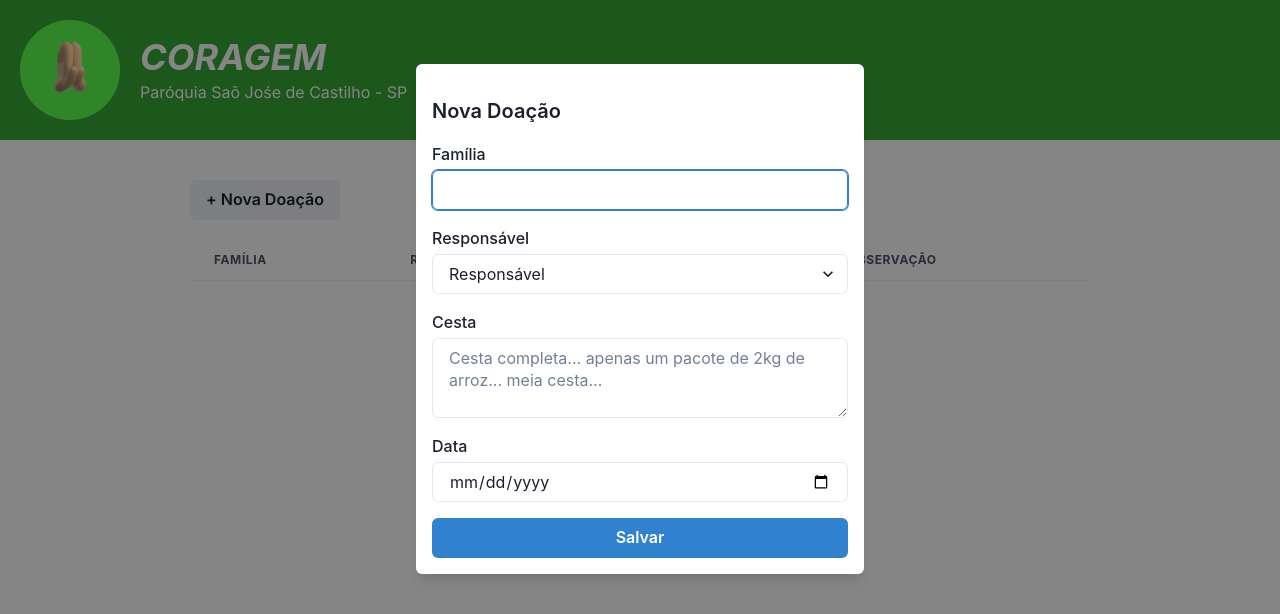
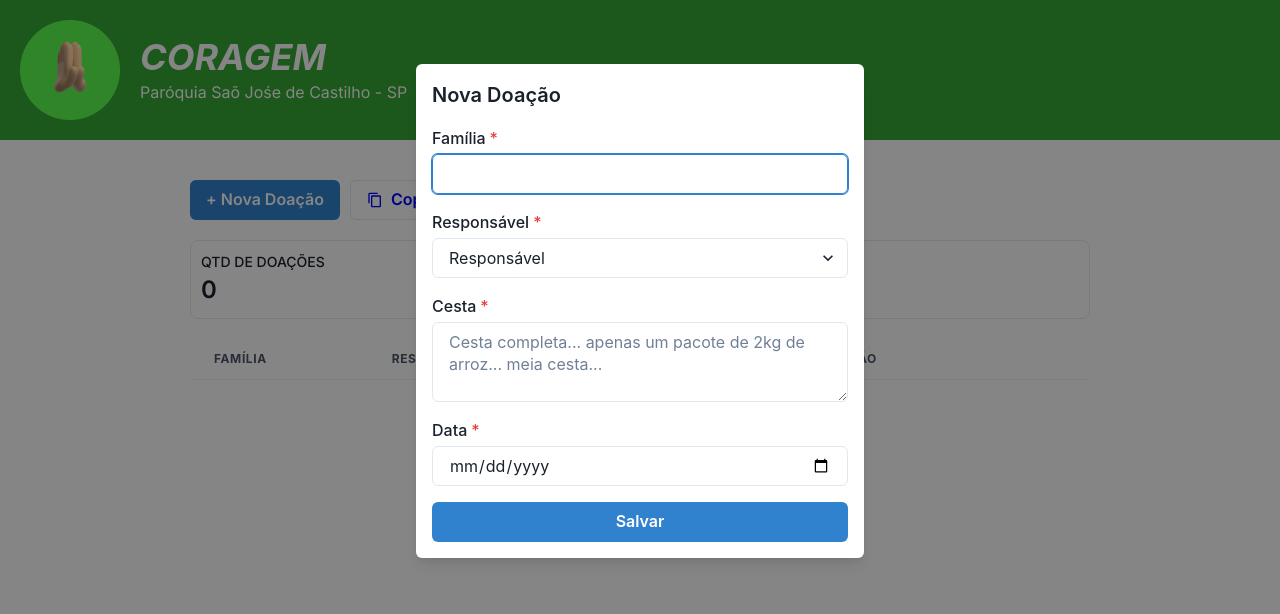
Before and after one commit to m4zeboy/donates-2022, a React (Vite) app: page / in a window 1280 px wide. Both pictures are taken after a click on the button "+ Nova Doação". Shown: the top 614 px of the page. Built offline with nearby package versions, Linux system fonts and the light colour scheme.

Commit message:
saturday night

```diff
--- a/package.json
+++ b/package.json
@@ -9,6 +9,7 @@
     "preview": "vite preview"
   },
   "dependencies": {
+    "@chakra-ui/icons": "^2.0.4",
     "@chakra-ui/react": "^2.2.4",
     "@emotion/react": "^11.9.3",
     "@emotion/styled": "^11.9.3",
--- a/src/App.jsx
+++ b/src/App.jsx
@@ -1,107 +1,122 @@
-import React, { useEffect, useState } from 'react'
+import React, { useContext, useEffect, useState } from 'react'
+import { CopyIcon, DeleteIcon } from '@chakra-ui/icons'
 import './styles/App.scss'
 import logo from './assets/logo.png'
 import {
   Button,
-  FormControl,
-  FormLabel,
   Heading,
-  Input,
-  Modal,
-  ModalContent,
-  ModalHeader,
-  ModalOverlay,
-  Select,
   Table,
   TableCaption,
   TableContainer,
   Tbody,
   Td,
-  Textarea,
   Text,
   Th,
   Thead,
   Tr,
   useDisclosure,
   Box,
+  Stat,
+  StatLabel,
+  StatNumber,
+  ModalOverlay,
+  ModalContent,
+  ModalHeader,
+  Modal,
 } from '@chakra-ui/react'
 
+import { NewDonateModal } from './NewDonateModal'
+import { DonatesContext } from './context/donates'
+
 function App() {
-  const { isOpen, onOpen, onClose } = useDisclosure()
-  const [responsibles, setResponsibles] = useState([
-    'Sandra',
-    'Luciana Montalvão',
-    'Promoção Humana',
-    'Gorete',
-    'Débora',
-    'Elsa',
-    'Selma',
-    'Fátima',
-  ])
+  const newDonateModal = useDisclosure()
+  const deleteDonateModal = useDisclosure()
 
-  const [donates, setDonates] = useState(() => {
-    const saved = localStorage.getItem('donates')
-    const initialValue = JSON.parse(saved)
-    return initialValue || []
-  })
-
+  const { donates, setDonates } = useContext(DonatesContext)
+  const [donateIndexSelected, setDonateIndexSelected] = useState(0);
   //form
-  const [family, setFamily] = useState('')
-  const [responsible, setResponsible] = useState('')
-  const [obs, setObs] = useState('')
-  const [date, setDate] = useState('')
-
-  useEffect(() => {
-    setResponsibles(responsibles.sort())
-  }, [])
-
   useEffect(() => {
     localStorage.setItem('donates', JSON.stringify(donates))
   }, [donates])
 
-  function handleSubmit(e) {
-    e.preventDefault()
-    setDonates([
-      ...donates,
-      {
-        family,
-        responsible,
-        obs,
-        date,
-      },
-    ])
+  async function copyTextToClipboard(text) {
+    if('clipboard' in navigator) {
+      return await navigator.clipboard.writeText(text)
+    } else {
+      return document.execCommand("copy", true, text)
+    }
+  }
 
-    setFamily("");
-    setResponsible("");
-    setObs("");
-    setDate("");
-
-    onClose();
-  }
   return (
     <>
       <div id="App">
         <header>
           <img src={logo} alt="Coragem Logo" />
           <Box>
-            <Heading><em>CORAGEM</em></Heading>
+            <Heading>
+              <em>CORAGEM</em>
+            </Heading>
             <Text>Paróquia Saõ Jośe de Castilho - SP</Text>
           </Box>
         </header>
         <main>
           <Box id="actions">
-            <Button onClick={onOpen}>+ Nova Doação</Button>
+            <Button onClick={newDonateModal.onOpen} colorScheme="blue">
+              + Nova Doação
+            </Button>
+            <Button
+              leftIcon={<CopyIcon />}
+              variant="outline"
+              color="blue"
+              ml="10px"
+              onClick={() => copyTextToClipboard(JSON.stringify(donates))}
+            >
+              Copiar
+            </Button>
+          </Box>
+
+          <Box
+            id="reports"
+            style={{
+              display: 'flex',
+              gap: '20px',
+            }}
+          >
+            <Stat
+              style={{
+                borderWidth: '1px',
+                borderColor: 'gray.200',
+                borderRadius: '8px',
+                padding: '10px',
+              }}
+            >
+              <StatLabel>QTD DE DOAÇÕES</StatLabel>
+              <StatNumber>{donates.length}</StatNumber>
+            </Stat>
+
+            <Stat
+              style={{
+                borderWidth: '1px',
+                borderColor: 'gray.200',
+                borderRadius: '8px',
+                padding: '10px',
+              }}
+            >
+              <StatLabel>ÚLTIMA DOAÇÃO</StatLabel>
+              <StatNumber>{donates.length > 0 ? donates[0].family : ''}</StatNumber>
+            </Stat>
           </Box>
           <Box id="table">
             <TableContainer>
-              <Table variant="simple">
-              <TableCaption>Relações das doações</TableCaption>
+              <Table variant="striped">
+                <TableCaption>Relações das doações</TableCaption>
                 <Thead>
                   <Tr>
                     <Th>Família</Th>
                     <Th>Responsável</Th>
                     <Th>Data</Th>
                     <Th>Observação</Th>
+                    <Th></Th>
                   </Tr>
                 </Thead>
                 <Tbody>
@@ -112,6 +127,12 @@ function App() {
                         <Td>{donate.responsible}</Td>
                         <Td>{donate.date}</Td>
                         <Td>{donate.obs}</Td>
+                        <Td onClick={() => {
+                          setDonateIndexSelected(index);
+                          deleteDonateModal.onOpen();
+                        }}>
+                          <DeleteIcon />
+                        </Td>
                       </Tr>
                     )
                   })}
@@ -121,56 +142,31 @@ function App() {
           </Box>
         </main>
       </div>
-      <Modal isOpen={isOpen} onClose={onClose}>
+      <NewDonateModal
+        isOpen={newDonateModal.isOpen}
+        onClose={newDonateModal.onClose}
+      ></NewDonateModal>
+      <Modal
+        isOpen={deleteDonateModal.isOpen}
+        onClose={deleteDonateModal.onClose}
+      >
         <ModalOverlay>
           <ModalContent p="4">
-            <ModalHeader paddingInlineStart="0">Nova Doação</ModalHeader>
-            <form onSubmit={handleSubmit}>
-              <FormControl>
-                <FormLabel mb="4px">Família</FormLabel>
-                <Input
-                  type="text"
-                  value={family}
-                  onChange={(e) => setFamily(e.target.value)}
-                />
-              </FormControl>
-
-              <FormControl mt="16px">
-                <FormLabel mb="4px">Responsável</FormLabel>
-                <Select
-                  onChange={(e) =>
-                    setResponsible(e.target.selectedOptions[0].value)
-                  }
-                  defaultValue="Reponsável"
-                >
-                  <option selected hidden >Responsável</option>
-                  {responsibles.map((resp, index) => {
-                    return <option key={index}>{resp}</option>
-                  })}
-                </Select>
-              </FormControl>
-
-              <FormControl mt="16px">
-                <FormLabel mb="4px">Cesta</FormLabel>
-                <Textarea
-                  placeholder="Cesta completa... apenas um pacote de 2kg de arroz... meia cesta..."
-                  value={obs}
-                  onChange={(e) => setObs(e.target.value)}
-                ></Textarea>
-              </FormControl>
-
-              <FormControl mt="16px">
-                <FormLabel mb="4px">Data</FormLabel>
-                <Input
-                  type="date"
-                  value={date}
-                  onChange={(e) => setDate(e.target.value)}
-                />
-              </FormControl>
-              <Button colorScheme="blue" mt="16px" w="100%" type="submit">
-                Salvar
+            <ModalHeader paddingInlineStart="0" pt="0">
+              Tem certeza que deseja excluir?
+            </ModalHeader>
+            <Box style={{
+              display: "flex",
+              gap: "1rem"
+            }}>
+              <Button variant="outline" width="100%" onClick={deleteDonateModal.onClose}>
+                Cancelar
               </Button>
-            </form>
+              <Button colorScheme="blue" width="100%" onClick={() => {
+                setDonates(donates.filter((donate, index) => index !== donateIndexSelected))
+                deleteDonateModal.onClose();
+              }}>Excluir</Button>
+            </Box>
           </ModalContent>
         </ModalOverlay>
       </Modal>
--- /dev/null
+++ b/src/NewDonateModal.jsx
@@ -0,0 +1,107 @@
+import { Button, FormControl, FormLabel, Input, Modal, ModalContent, ModalHeader, ModalOverlay, Select, Textarea } from "@chakra-ui/react"
+import { useContext, useEffect, useState } from "react"
+import { DonatesContext } from "./context/donates"
+
+export function NewDonateModal({isOpen, onClose}) {
+  const [family, setFamily] = useState('')
+  const [responsible, setResponsible] = useState('')
+  const [obs, setObs] = useState('')
+  const [date, setDate] = useState('')
+  const {donates, setDonates} = useContext(DonatesContext)
+  const [responsibles, setResponsibles] = useState([
+    'Sandra',
+    'Luciana Montalvão',
+    'Promoção Humana',
+    'Gorete',
+    'Débora',
+    'Elsa',
+    'Selma',
+    'Fátima',
+  ])
+
+  useEffect(() => {
+    setResponsibles(responsibles.sort())
+  }, [])
+
+  function handleSubmit(e) {
+    e.preventDefault()
+
+
+
+    setDonates([
+      {
+        family,
+        responsible,
+        obs,
+        date,
+      },
+      ...donates,
+    ])
+
+    setFamily('')
+    setResponsible('')
+    setObs('')
+    setDate('')
+
+    onClose()
+  }
+
+  return (
+    <Modal isOpen={isOpen} onClose={onClose}>
+        <ModalOverlay>
+          <ModalContent p="4">
+            <ModalHeader paddingInlineStart="0" pt="0">
+              Nova Doação
+            </ModalHeader>
+            <form onSubmit={handleSubmit}>
+              <FormControl isRequired>
+                <FormLabel mb="4px">Família</FormLabel>
+                <Input
+                  type="text"
+                  value={family}
+                  onChange={(e) => setFamily(e.target.value)}
+                />
+              </FormControl>
+
+              <FormControl mt="16px" isRequired>
+                <FormLabel mb="4px">Responsável</FormLabel>
+                <Select
+                  onChange={(e) =>
+                    setResponsible(e.target.selectedOptions[0].value)
+                  }
+                >
+                  <option defaultValue="Responsável" hidden>
+                    Responsável
+                  </option>
+                  {responsibles.map((resp, index) => {
+                    return <option key={index}>{resp}</option>
+                  })}
+                </Select>
+              </FormControl>
+
+              <FormControl mt="16px" isRequired>
+                <FormLabel mb="4px">Cesta</FormLabel>
+                <Textarea
+                  placeholder="Cesta completa... apenas um pacote de 2kg de arroz... meia cesta..."
+                  value={obs}
+                  onChange={(e) => setObs(e.target.value)}
+                ></Textarea>
+              </FormControl>
+
+              <FormControl mt="16px" isRequired>
+                <FormLabel mb="4px">Data</FormLabel>
+                <Input
+                  type="date"
+                  value={date}
+                  onChange={(e) => setDate(e.target.value)}
+                />
+              </FormControl>
+              <Button colorScheme="blue" mt="16px" w="100%" type="submit">
+                Salvar
+              </Button>
+            </form>
+          </ModalContent>
+        </ModalOverlay>
+      </Modal>
+  )
+}
--- /dev/null
+++ b/src/context/donates.jsx
@@ -0,0 +1,16 @@
+import { React, createContext, useState } from "react";
+
+export const DonatesContext = createContext();
+
+export const DonatesProvider = function({children}) {
+    const [donates, setDonates] = useState(() => {
+    const saved = localStorage.getItem('donates')
+    const initialValue = JSON.parse(saved)
+    return initialValue || []
+  })
+  return (
+    <DonatesContext.Provider value={{donates, setDonates}}>
+      {children}
+    </DonatesContext.Provider>
+  )
+}
--- a/src/main.jsx
+++ b/src/main.jsx
@@ -1,11 +1,17 @@
 import { ChakraProvider } from '@chakra-ui/react'
-import React from 'react'
+import React, { createContext, useState } from 'react'
 import ReactDOM from 'react-dom/client'
 import App from './App'
+import { DonatesProvider } from './context/donates'
+
+
+
 ReactDOM.createRoot(document.getElementById('root')).render(
   <React.StrictMode>
     <ChakraProvider>
-      <App />
+      <DonatesProvider>
+        <App />
+      </DonatesProvider>
     </ChakraProvider>
   </React.StrictMode>,
 )
--- a/src/styles/App.scss
+++ b/src/styles/App.scss
@@ -1,4 +1,3 @@
-
 #App {
   font-family: 'Inter', sans-serif;
   header {
@@ -17,3 +16,13 @@
     gap: 20px;
   }
 }
+
+@media (max-width: 768px) {
+  #App {
+    main {
+      padding: 0 20px;
+
+    }
+
+  }
+}
```
Also changed, not shown: 1 other file (tests, documents, lock files or other folders).
